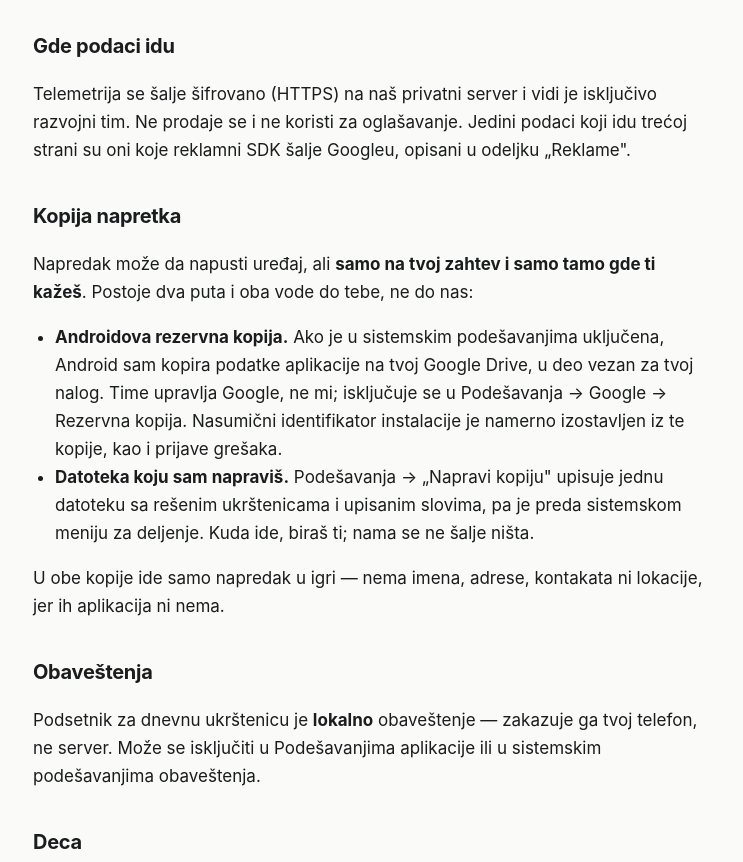
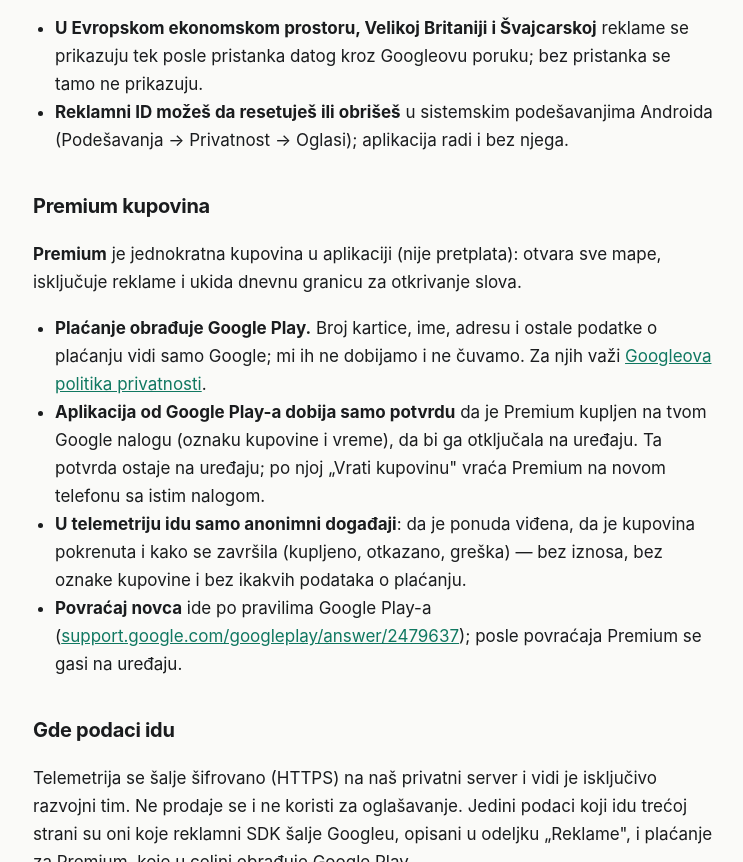
Before and after one commit to dappadox/dappadox.github.io, a plain HTML site: page privacy.html in a window 1280 px wide. Shown: the part 1938-2800 px from the top of the page, without its empty margins (267-1010 px from the left). Drawn offline with Linux system fonts and the light colour scheme.

Commit message:
privacy.html: Premium kupovina (Google Play) — plaćanje obrađuje Google, aplikacija dobija samo potvrdu, telemetrija bez iznosa (16.11)
Vlasnik 16.11 „može.. uradi sve" za jednokratnu kupovinu Premium u
aplikaciji Ukrštenica (vc142 / 0.8.83).

Co-Authored-By: Claude Opus 5.5 <noreply@anthropic.com>
Claude-Session: https://claude.ai/code/session_01PQn1ri6Z2B4vd8mURp73bc

```diff
--- a/privacy.html
+++ b/privacy.html
@@ -29,7 +29,7 @@
 <main>
   <div class="glyph"><i></i><i></i><i></i><i></i><i></i><i></i><i></i><i></i><i></i></div>
   <h1>Politika privatnosti — Ukrštenica</h1>
-  <p class="meta">Poslednja izmena: 13. novembar 2026.</p>
+  <p class="meta">Poslednja izmena: 16. novembar 2026.</p>
 
   <p>Aplikaciju <strong>Ukrštenica</strong> — u Google Play prodavnici
   navedenu kao <strong>„Ukrštene reči: Skandinavka"</strong>, paket
@@ -47,6 +47,10 @@
       reklama može da se pojavi posle rešene ukrštenice — nikad tokom
       rešavanja i nikad posle dnevne — a nagradnu reklamu gledaš samo ako
       sam izabereš. Detalji su u odeljku „Reklame".</li>
+    <li><strong>Premium je jednokratna kupovina</strong> preko Google
+      Play-a: sve mape otvorene, bez reklama, pomoć bez ograničenja.
+      Plaćanje obrađuje Google; podatke kartice ne vidimo. Detalji su u
+      odeljku „Premium kupovina".</li>
     <li><strong>Sve ukrštenice se rešavaju lokalno</strong>, na tvom
       uređaju.</li>
     <li><strong>Napredak može da se kopira</strong>, ali samo na mesto koje
@@ -63,7 +67,8 @@
         <td>razlikovanje uređaja bez otkrivanja identiteta</td></tr>
     <tr><td>Verzija aplikacije</td><td><code>0.8.13</code></td>
         <td>praćenje grešaka po verziji</td></tr>
-    <tr><td>Događaji igre</td><td>„otvorena", „rešena", „upotrebljena pomoć"</td>
+    <tr><td>Događaji igre</td><td>„otvorena", „rešena", „upotrebljena pomoć",
+        „ponuda Premium viđena / kupljeno"</td>
         <td>koje ukrštenice rade, koje su preteške</td></tr>
     <tr><td>Vreme rešavanja</td><td><code>6:29</code></td>
         <td>kalibracija težine</td></tr>
@@ -103,11 +108,35 @@
       Oglasi); aplikacija radi i bez njega.</li>
   </ul>
 
+  <h2>Premium kupovina</h2>
+  <p><strong>Premium</strong> je jednokratna kupovina u aplikaciji (nije
+  pretplata): otvara sve mape, isključuje reklame i ukida dnevnu granicu za
+  otkrivanje slova.</p>
+  <ul>
+    <li><strong>Plaćanje obrađuje Google Play.</strong> Broj kartice, ime,
+      adresu i ostale podatke o plaćanju vidi samo Google; mi ih ne dobijamo
+      i ne čuvamo. Za njih važi
+      <a href="https://policies.google.com/privacy">Googleova politika
+      privatnosti</a>.</li>
+    <li><strong>Aplikacija od Google Play-a dobija samo potvrdu</strong> da je
+      Premium kupljen na tvom Google nalogu (oznaku kupovine i vreme), da bi
+      ga otključala na uređaju. Ta potvrda ostaje na uređaju; po njoj
+      „Vrati kupovinu" vraća Premium na novom telefonu sa istim nalogom.</li>
+    <li><strong>U telemetriju idu samo anonimni događaji</strong>: da je
+      ponuda viđena, da je kupovina pokrenuta i kako se završila (kupljeno,
+      otkazano, greška) — bez iznosa, bez oznake kupovine i bez ikakvih
+      podataka o plaćanju.</li>
+    <li><strong>Povraćaj novca</strong> ide po pravilima Google Play-a
+      (<a href="https://support.google.com/googleplay/answer/2479637">support.google.com/googleplay/answer/2479637</a>);
+      posle povraćaja Premium se gasi na uređaju.</li>
+  </ul>
+
   <h2>Gde podaci idu</h2>
   <p>Telemetrija se šalje šifrovano (HTTPS) na naš privatni server i vidi je
   isključivo razvojni tim. Ne prodaje se i ne koristi za oglašavanje. Jedini
   podaci koji idu trećoj strani su oni koje reklamni SDK šalje Googleu,
-  opisani u odeljku „Reklame".</p>
+  opisani u odeljku „Reklame", i plaćanje za Premium, koje u celini obrađuje
+  Google Play.</p>
 
   <h2>Kopija napretka</h2>
   <p>Napredak može da napusti uređaj, ali <strong>samo na tvoj zahtev i samo
@@ -176,6 +205,12 @@
   <a href="https://policies.google.com/privacy">Google's privacy policy</a>;
   we neither access nor combine that data with our telemetry. In the EEA, the
   UK and Switzerland ads require consent given through Google's message.
+  Premium is an optional one-time in-app purchase (all maps unlocked, no
+  ads, unlimited letter reveals) processed entirely by Google Play: we never
+  receive card or payment details, only Google's confirmation that Premium
+  is owned on your Google account, kept on the device; telemetry records only
+  anonymous offer/purchase-outcome events without amounts or purchase
+  tokens. Refunds follow Google Play's refund policy.
   Uninstalling stops all collection; deletion requests:
   drazenzigic@gmail.com. The website ukrstenereci.rs has no accounts and no
   ads; puzzle progress stays in your browser, and visits are measured with
```
